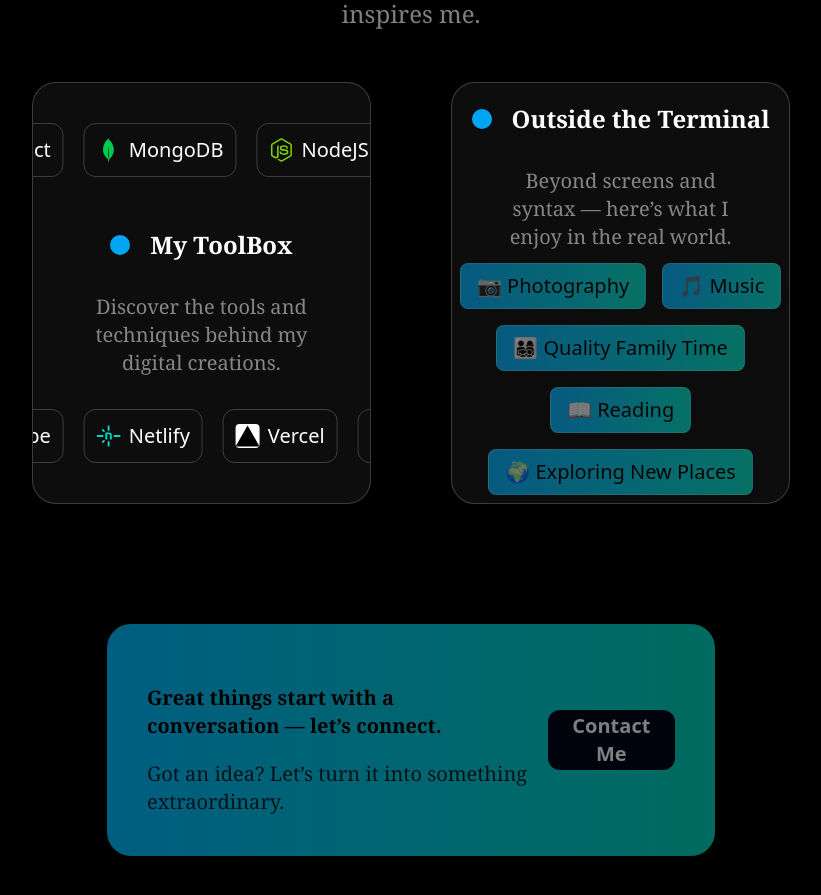
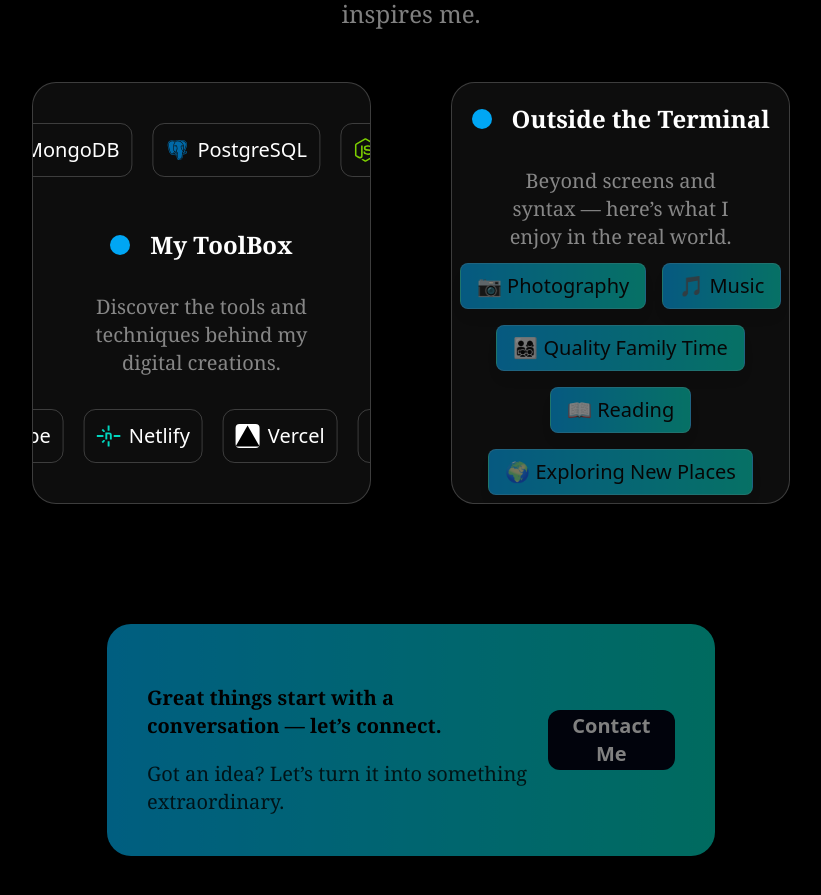
Before and after one commit to hadiyasameer/HadiyaShameer, a React (Vite) app: page / in a window 1280 px wide. Shown: the part 4640-5535 px from the top of the page, without its empty margins (421-1242 px from the left). Built offline with nearby package versions, Linux system fonts and the light colour scheme.

Commit message:
added postgre in tool

```diff
--- a/index.html
+++ b/index.html
@@ -1,13 +1,18 @@
 <!doctype html>
 <html lang="en">
+
 <head>
   <meta charset="UTF-8" />
   <meta name="viewport" content="width=device-width, initial-scale=1.0" />
   <title>Hadiya Shameer</title>
+  <link rel="icon" type="image/x-icon" href="/favicon.ico" />
+
 </head>
+
 <body>
   <div id="root"></div>
   <script type="module" src="/src/main.jsx"></script>
 
 </body>
+
 </html>
--- a/src/components/AboutMe.jsx
+++ b/src/components/AboutMe.jsx
@@ -2,6 +2,7 @@ import React from 'react'
 import { TiCss3, TiHtml5 } from "react-icons/ti";
 import { SiJavascript, SiMongodb, SiNetlify, SiPostman, SiRedux, SiRender, SiTailwindcss, SiVercel } from "react-icons/si";
 import { FaBootstrap, FaFigma, FaGithub, FaNodeJs, FaReact } from "react-icons/fa";
+import { BiLogoPostgresql } from "react-icons/bi";
 import { BsStripe } from "react-icons/bs";
 
 
@@ -13,6 +14,7 @@ function AboutMe({ id }) {
         { icon: <SiJavascript className="h-6 w-6 text-yellow-400" />, label: "JavaScript" },
         { icon: <FaReact className="h-6 w-6 text-cyan-300" />, label: "React" },
         { icon: <SiMongodb className="h-6 w-6 text-green-500" />, label: "MongoDB" },
+        { icon: <BiLogoPostgresql className="h-6 w-6 text-sky-700" />, label: "PostgreSQL" },
         { icon: <FaNodeJs className="h-6 w-6 text-lime-500" />, label: "NodeJS" },
         { icon: <FaBootstrap className="h-6 w-6 text-purple-500" />, label: "Bootstrap" },
     ];
```
Lines whose indentation alone changed are shown as unchanged.
